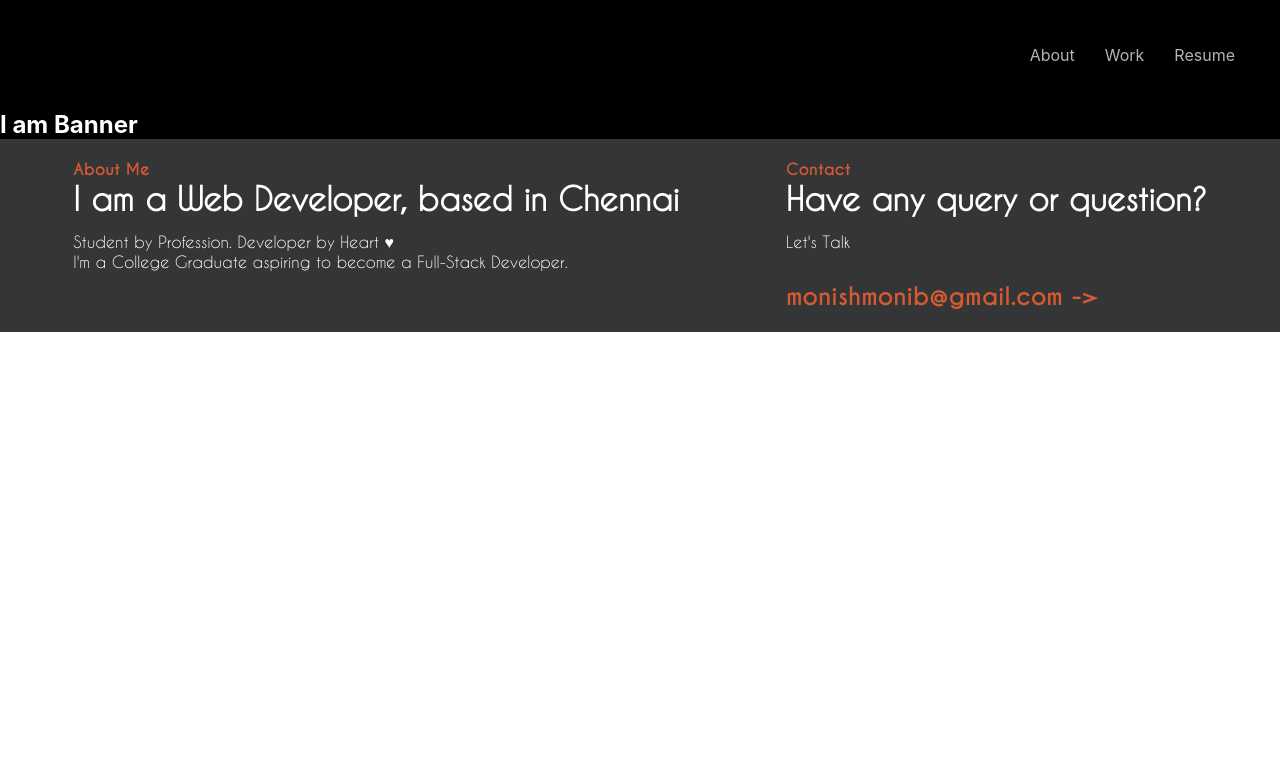
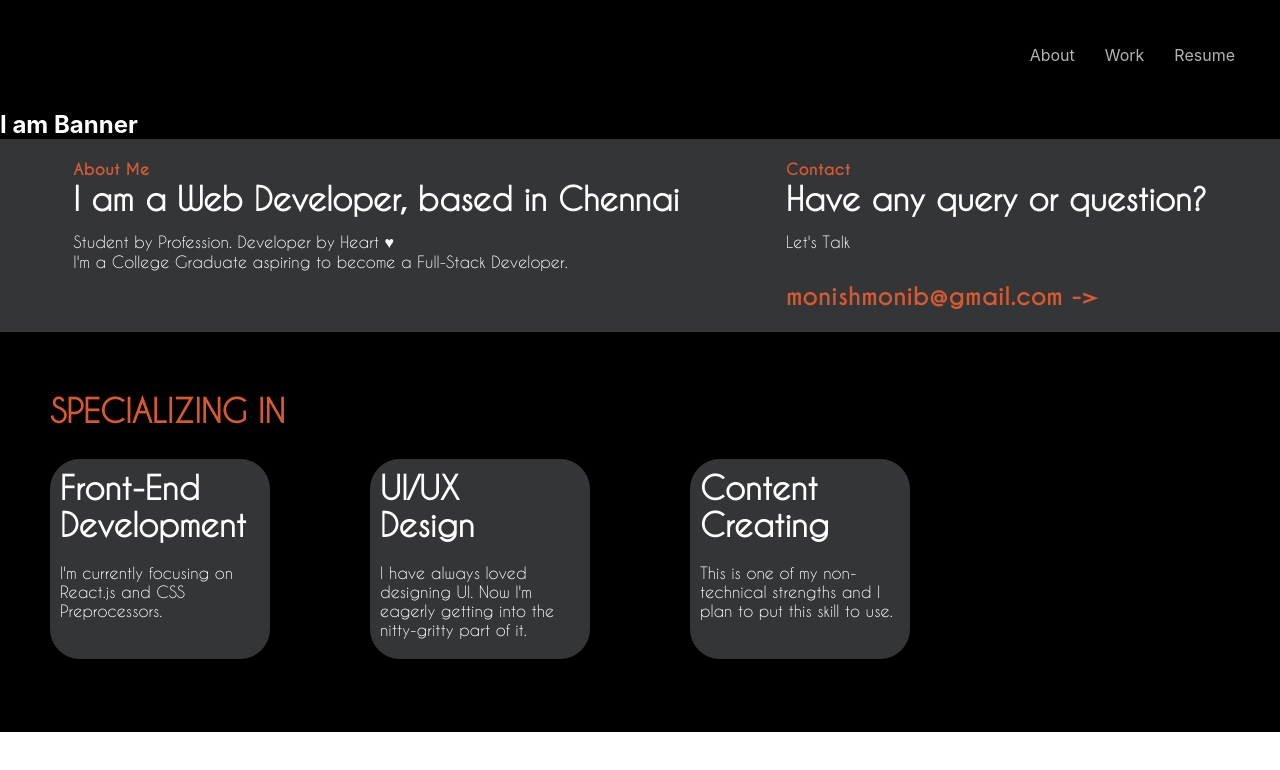
Before and after one commit to bmonish/react-portfolio, a React (Create React App) app: page / in a window 1280 px wide. Shown: the top 770 px of the page. Built offline with nearby package versions, Linux system fonts and the light colour scheme.

Commit message:
Specialization

```diff
--- a/src/App.js
+++ b/src/App.js
@@ -2,6 +2,7 @@
 import Header from "./components/Header";
 import Banner from "./components/Banner";
 import About from "./components/About";
+import Specific from "./components/Specific";
 
 function App() {
   return (
@@ -9,6 +10,7 @@ function App() {
       <Header />
       <Banner />
       <About />
+      <Specific />
     </div>
   );
 }
--- /dev/null
+++ b/src/components/Specific.js
@@ -0,0 +1,40 @@
+import React from "react";
+import "../css/Specific.css";
+
+function Specific() {
+  return (
+    <div className="specific">
+      <h1 className="specific__header">SPECIALIZING IN</h1>
+      <div className="categories__wrapper">
+        <div className="categories">
+          <h1 className="category__header">
+            Front-End<br></br>Development
+          </h1>
+          <p className="category__desc">
+            I'm currently focusing on React.js and CSS Preprocessors.
+          </p>
+        </div>
+        <div className="categories">
+          <h1 className="category__header">
+            UI/UX<br></br>Design
+          </h1>
+          <p className="category__desc">
+            I have always loved designing UI. Now I'm eagerly getting into the
+            nitty-gritty part of it.
+          </p>
+        </div>
+        <div className="categories">
+          <h1 className="category__header">
+            Content<br></br>Creating
+          </h1>
+          <p className="category__desc">
+            This is one of my non-technical strengths and I plan to put this
+            skill to use.
+          </p>
+        </div>
+      </div>
+    </div>
+  );
+}
+
+export default Specific;
--- a/src/css/About.css
+++ b/src/css/About.css
@@ -1,15 +1,5 @@
-@font-face{
-    font-family: "CaviarDreams";
-    src: url('CaviarDreams.ttf');
-}
-
-@font-face{
-    font-family: "CaviarDreamsBold";
-    src: url('CaviarDreams_Bold.ttf')
-}
-
 .about {
-    background: #343537;
+    background: var(--dark-accent);
     display: flex;
     align-items: flex-start;
     padding: 20px;
@@ -19,7 +9,7 @@
 
 .about__accent {
     font-family: "CaviarDreamsBold";
-    color: #D65A31;
+    color: var(--accent-color);
 }
 
 .about__para {
@@ -32,5 +22,5 @@
 
 .email a {
     text-decoration: none;
-    color: #D65A31;
+    color: var(--accent-color);
 }
--- a/src/css/Header.css
+++ b/src/css/Header.css
@@ -20,6 +20,6 @@
 }
 
 .header__links:hover {
-    color:#D65A31;
+    color: var(--accent-color);
     transform: scale(1.1);
 }
--- /dev/null
+++ b/src/css/Specific.css
@@ -0,0 +1,40 @@
+.specific {
+    background: var(--bg-color);
+    font-family: "CaviarDreams";
+    height: 50vh;
+}
+
+.specific__header {
+    padding-top: 60px;
+    padding-left: 50px;
+    color: var(--accent-color);
+}
+
+.categories__wrapper {
+    margin-top: 30px;
+    padding-left: 50px;
+    display: flex;
+    justify-content: flex-start;
+    gap: 100px;
+}
+
+.categories {
+    background: var(--dark-accent);
+    display: flex;
+    flex-direction: column;
+    align-items: flex-start;
+    justify-content: flex-start;
+    color: var(--text-color);
+    max-width: 220px;
+    min-height: 200px;
+    border-radius: 30px;
+}
+
+.categories:hover {
+    background: var(--accent-color);
+    transform: scale(1.1);
+}
+
+.category__header, .category__desc {
+    padding: 10px;
+}
--- a/src/index.css
+++ b/src/index.css
@@ -3,9 +3,21 @@
   padding: 0;
 }
 
+@font-face{
+  font-family: "CaviarDreams";
+  src: url('./css/CaviarDreams.ttf');
+}
+
+@font-face{
+  font-family: "CaviarDreamsBold";
+  src: url('./css/CaviarDreams_Bold.ttf')
+}
+
 :root {
   --bg-color: #000;
   --text-color: #fff;
+  --accent-color: #D65A31;
+  --dark-accent: #343537;
 }
 
 body {
```
